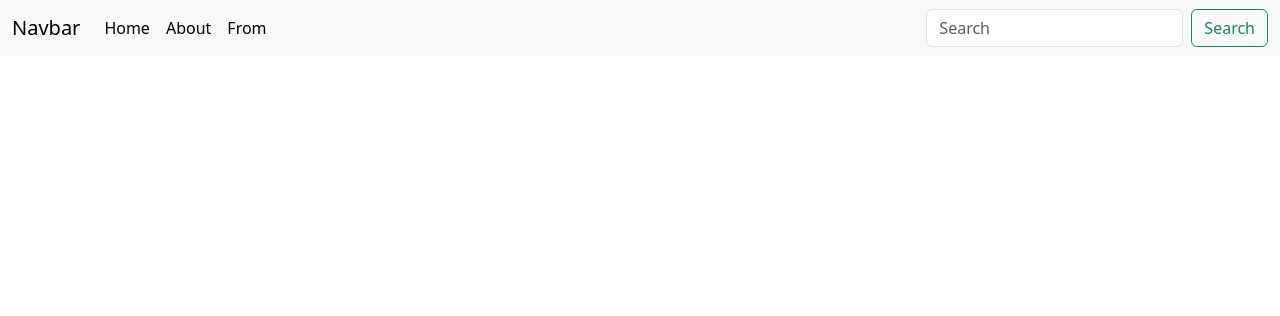
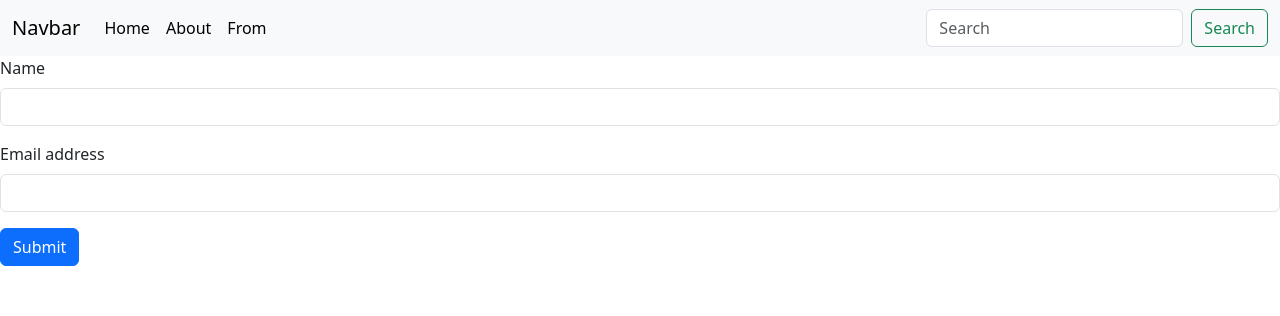
Before and after one commit to abunaim1/html_form, a Django app: page /form/ in a window 1280 px wide. Shown: the top 316 px of the page. Run offline with Django 5.2, Linux system fonts and the light colour scheme.

Commit message:
from data get

```diff
--- a/form_app/templates/about.html
+++ b/form_app/templates/about.html
@@ -1 +1,7 @@
 {% extends 'base.html' %}
+
+
+{% block content %}
+<h1>Name: {{name}}</h1>
+<h1>Email: {{email}}</h1>
+{% endblock %}
--- a/form_app/templates/form.html
+++ b/form_app/templates/form.html
@@ -1,7 +1,8 @@
 {% extends 'base.html' %}
 
 {% block content %}
-<form method = "post">
+
+<form method = "post" action="/about/">
     {% csrf_token %}
   <div class="mb-3">
     <label for="exampleInputName" class="form-label">Name</label>
@@ -13,4 +14,5 @@
   </div>
   <button type="submit" class="btn btn-primary">Submit</button>
 </form>
+
 {% endblock %}
--- a/form_app/urls.py
+++ b/form_app/urls.py
@@ -2,6 +2,6 @@ from django.urls import path
 from . import views
 urlpatterns = [
     path('',views.home, name='home'),
+    path('form/', views.form, name='form'),
     path('about/', views.about, name='about'),
-    path('form/', views.form, name='form')
 ]
--- a/form_app/views.py
+++ b/form_app/views.py
@@ -1,4 +1,4 @@
-from django.shortcuts import render
+from django.shortcuts import render, HttpResponse
 
 # Create your views here.
 
@@ -6,8 +6,14 @@ def home(request):
     return render(request, 'home.html')
 
 def about(request):
-    return render(request, 'about.html')
+    if request.method == 'POST':
+        print('HEllo')
+        name = request.POST.get('username')
+        email = request.POST.get('email')
+        return render(request, 'about.html', {'name': name, 'email' : email})
+    else:
+        return render(request, 'about.html', {'name': name, 'email' : email})
+
 
 def form(request):
-    print(request.POST)
     return render(request, 'form.html')
--- a/html_form_django/urls.py
+++ b/html_form_django/urls.py
@@ -3,5 +3,5 @@ from django.urls import path, include
 
 urlpatterns = [
     path('admin/', admin.site.urls),
-    path('form/', include('form_app.urls'))
+    path('', include('form_app.urls'))
 ]
```
